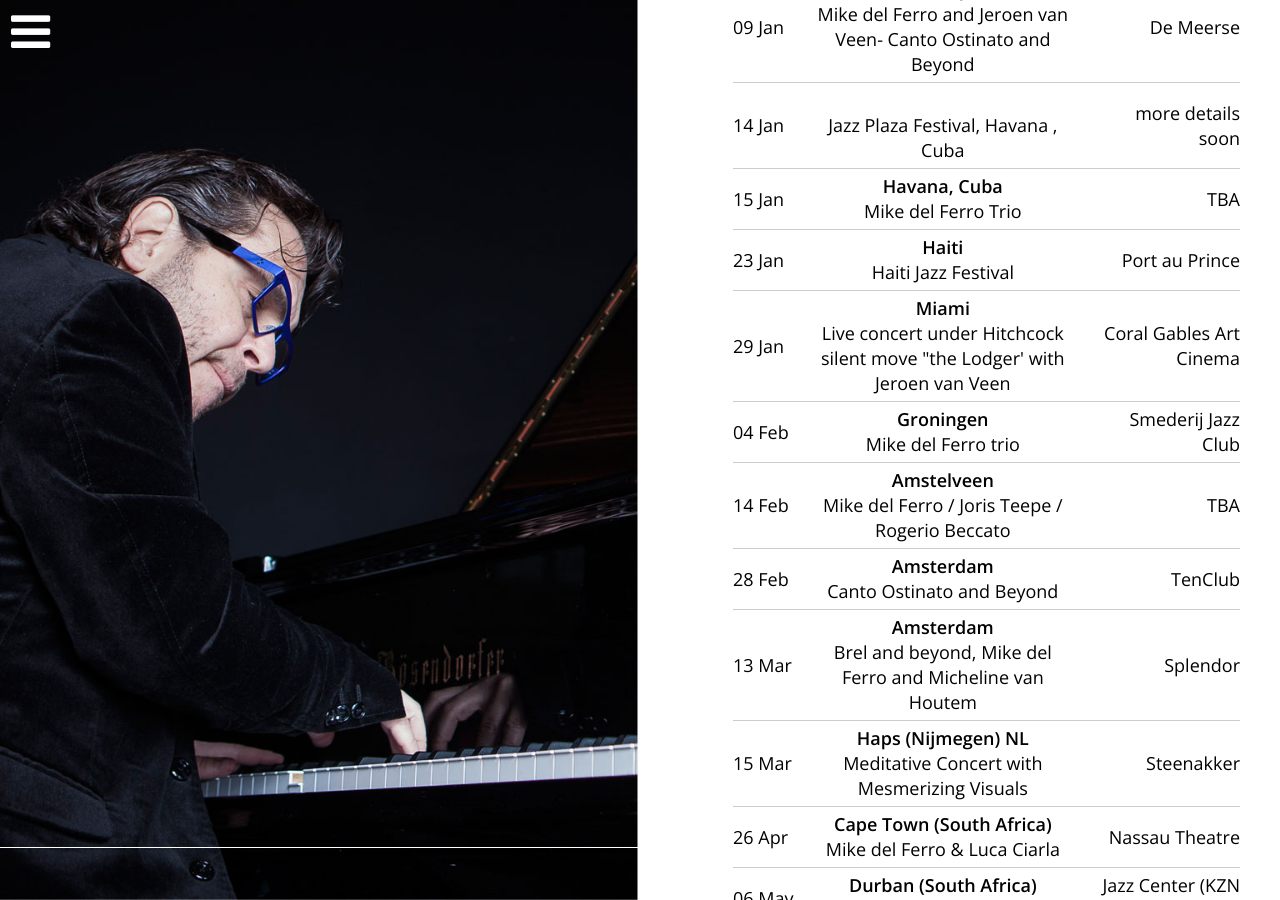
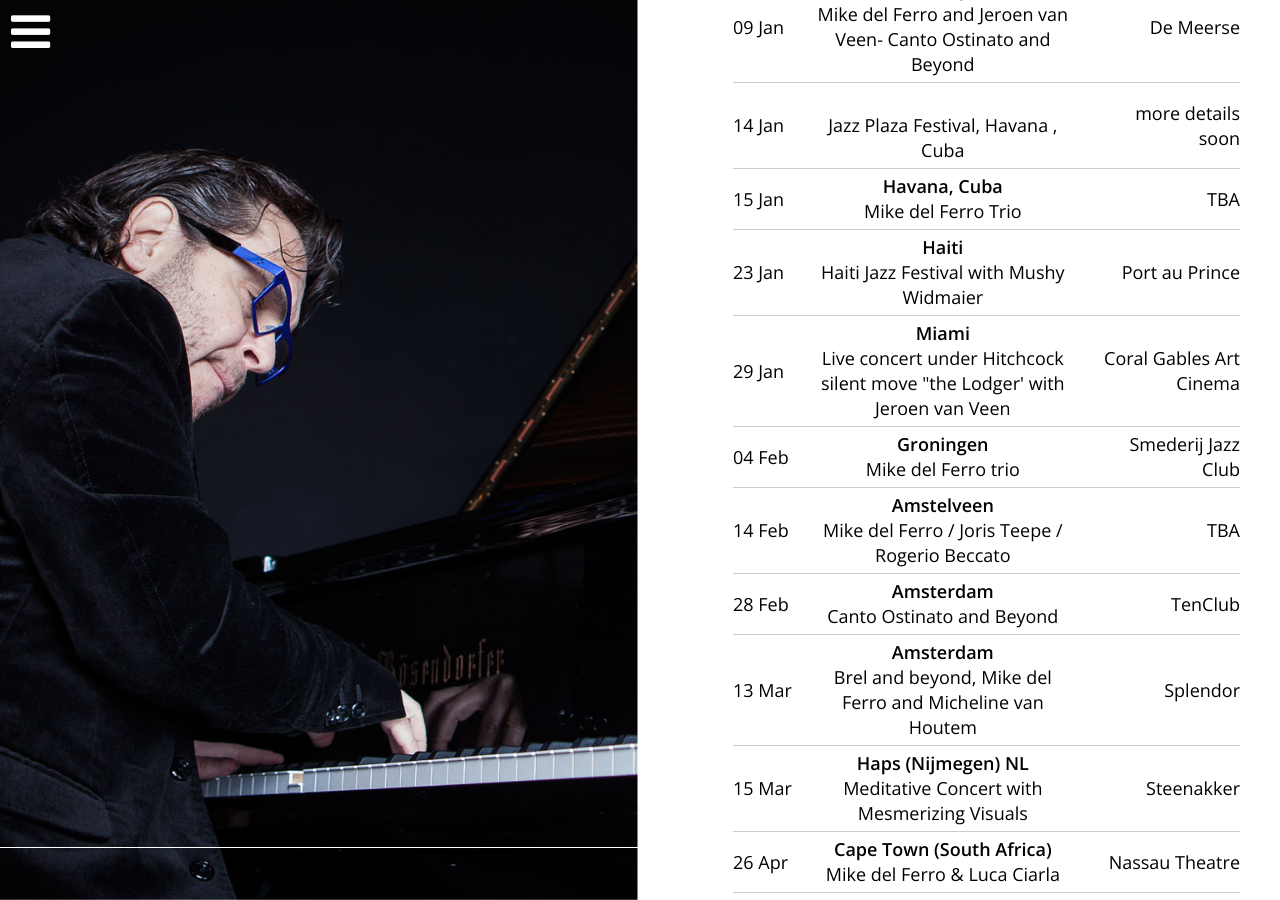
Before and after one commit to mikedelferro/website, a Jekyll site: the page built from agenda.html, in a window 1280 px wide and 900 px high, scrolled down 494 px. Built offline with Jekyll 4.4.1, drawn with Linux system fonts in a browser that asks for light colours; nearby versions of some CDN libraries.

Commit message:
Updated '_data/gigs.yml' via CloudCannon

```diff
--- a/_data/gigs.yml
+++ b/_data/gigs.yml
@@ -1,5 +1,5 @@
 items:
-  - title: Haiti Jazz Festival
+  - title: Haiti Jazz Festival with Mushy Widmaier
     date: 2020-01-23 19:30:00
     location: Port au Prince
     venue: Haiti
```
